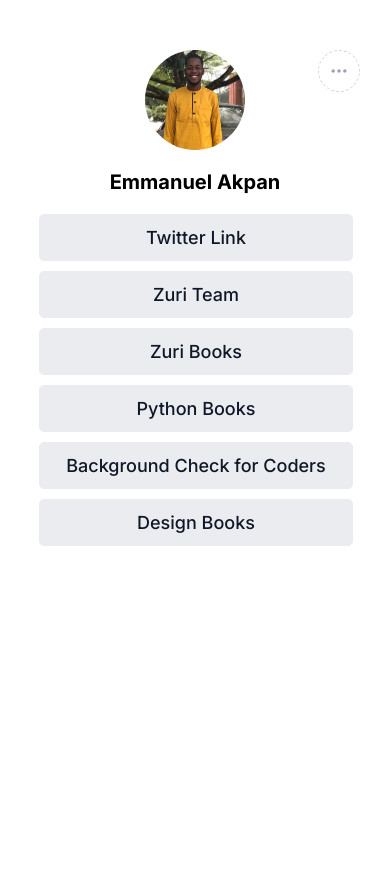
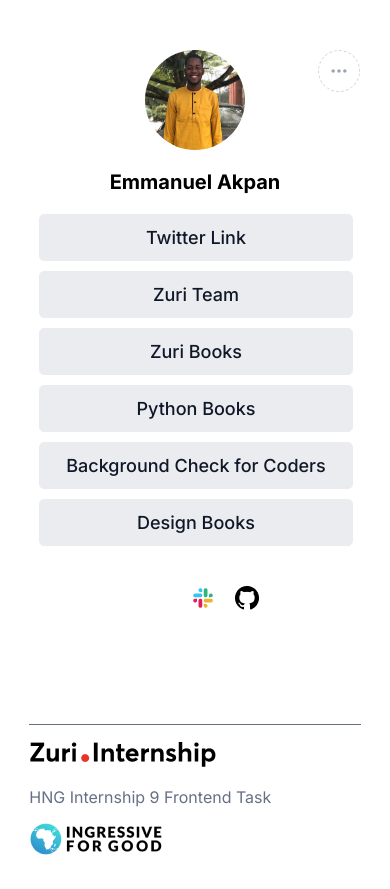
Before and after one commit to EmmanuelAKpan013/HNG-Stage-One, a React (Create React App) app: page / in a window 390 px wide. Before the commit the page ends 844 px from the top, so only its background shows below. Built offline with nearby package versions, Linux system fonts and the light colour scheme.

Commit message:
Reponsive Footer

```diff
--- a/src/Pages/ProfilePage.css
+++ b/src/Pages/ProfilePage.css
@@ -90,11 +90,11 @@
     border-radius: 50%;
   }
 
-  .social_icons {
-    display: none;
+  .social_icons > div {
+    margin: 20px 10px;
   }
 
-  .profile_footer_container {
+  /* .profile_footer_container {
     display: none;
-  }
+  } */
 }
--- a/src/components/Footer.css
+++ b/src/components/Footer.css
@@ -9,3 +9,12 @@
   padding: 10px 0;
   border-top: 1px solid #667085;
 }
+
+@media screen and (max-width: 480px) {
+  .footer {
+    display: flex;
+    flex-direction: column;
+    justify-content: flex-start;
+    align-items: flex-start;
+  }
+}
```
